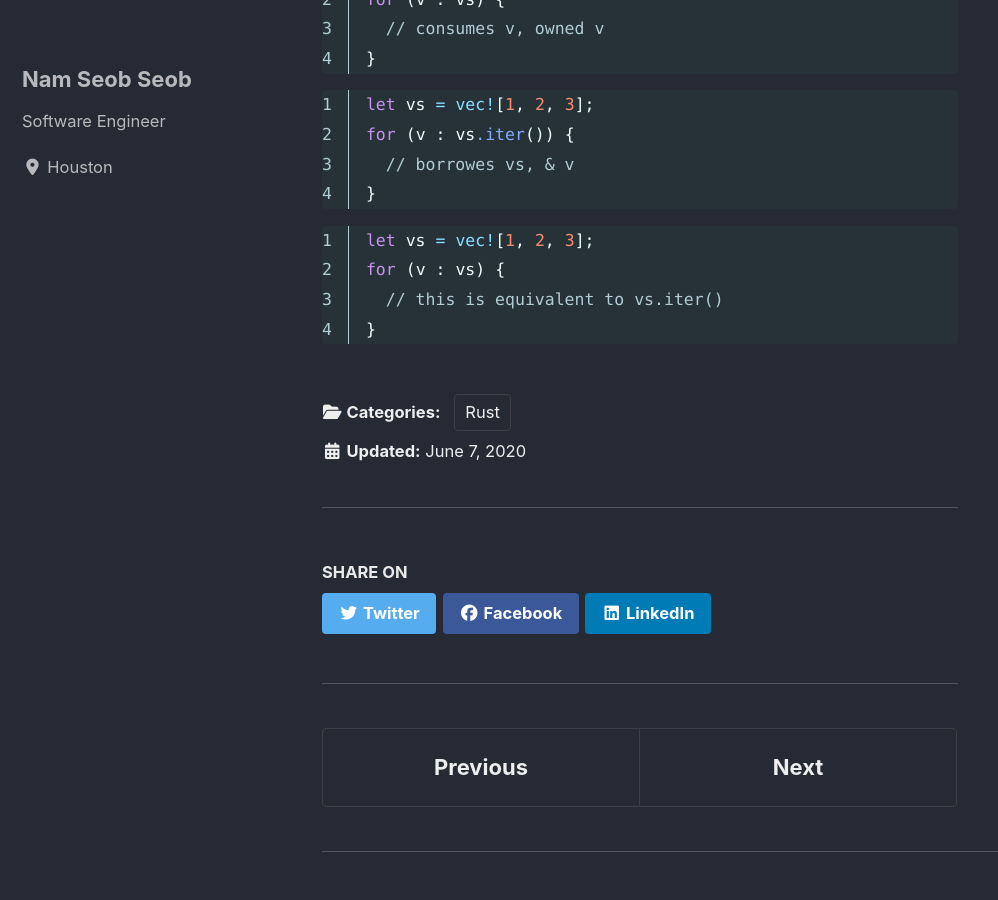
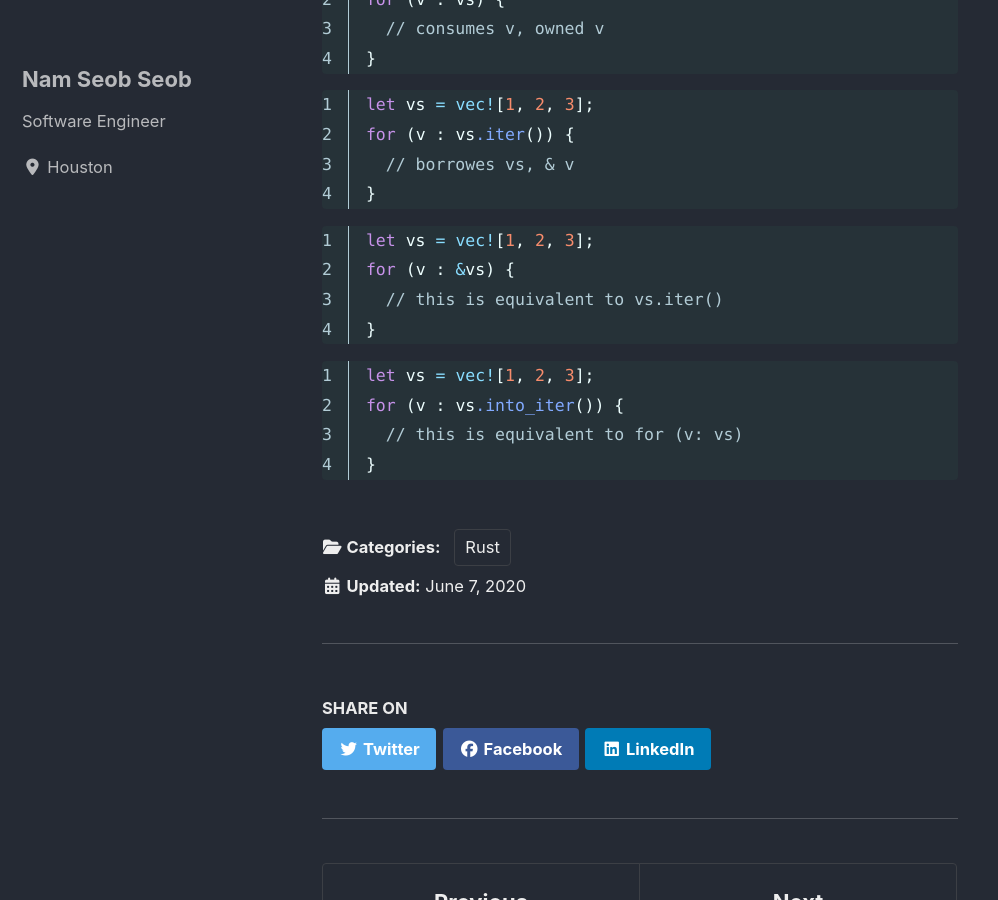
Before and after one commit to nsclass/nsclass.github.io, a Jekyll site: the page built from _posts/2020-06-07-rust-vector-iteration.md, in a window 1280 px wide and 900 px high, scrolled down 340 px. Shown: the whole window, without its empty margins (0-998 px from the left). Built offline with Jekyll 4.4.1, drawn with Linux system fonts in a browser that asks for light colours; cached includes are drawn as plain includes; nearby versions of some CDN libraries.

Commit message:
fixed vector iteration

````diff
--- a/_posts/2020-06-07-rust-vector-iteration.md
+++ b/_posts/2020-06-07-rust-vector-iteration.md
@@ -3,12 +3,12 @@ layout: single
 title: Rust vector iteration
 date: 2020-06-07 09:30:00.000000000 -05:00
 type: post
-parent_id: '0'
+parent_id: "0"
 published: true
-password: ''
+password: ""
 status: publish
 categories:
-- Rust
+  - Rust
 permalink: "2020/06/07/rust-vector-iteration"
 ---
 
@@ -30,7 +30,14 @@ for (v : vs.iter()) {
 
 ```rust
 let vs = vec![1, 2, 3];
-for (v : vs) {
+for (v : &vs) {
   // this is equivalent to vs.iter()
 }
 ```
+
+```rust
+let vs = vec![1, 2, 3];
+for (v : vs.into_iter()) {
+  // this is equivalent to for (v: vs)
+}
+```
````
